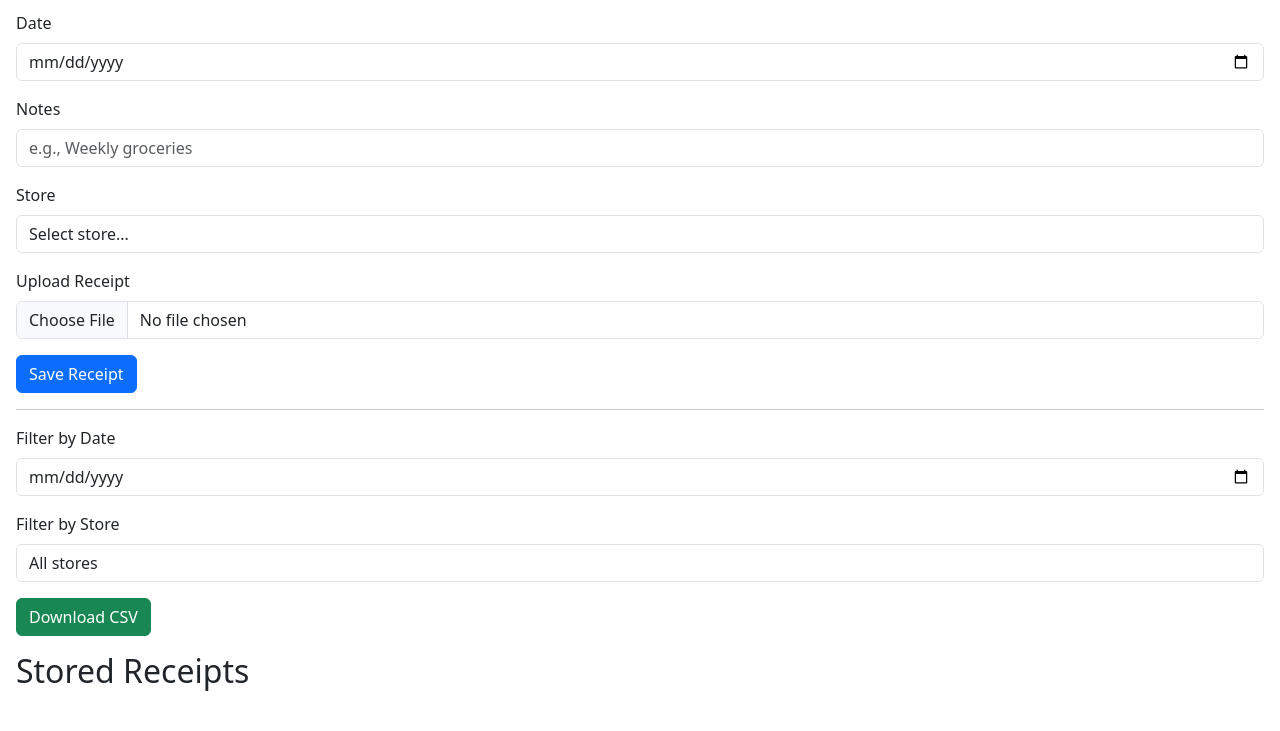
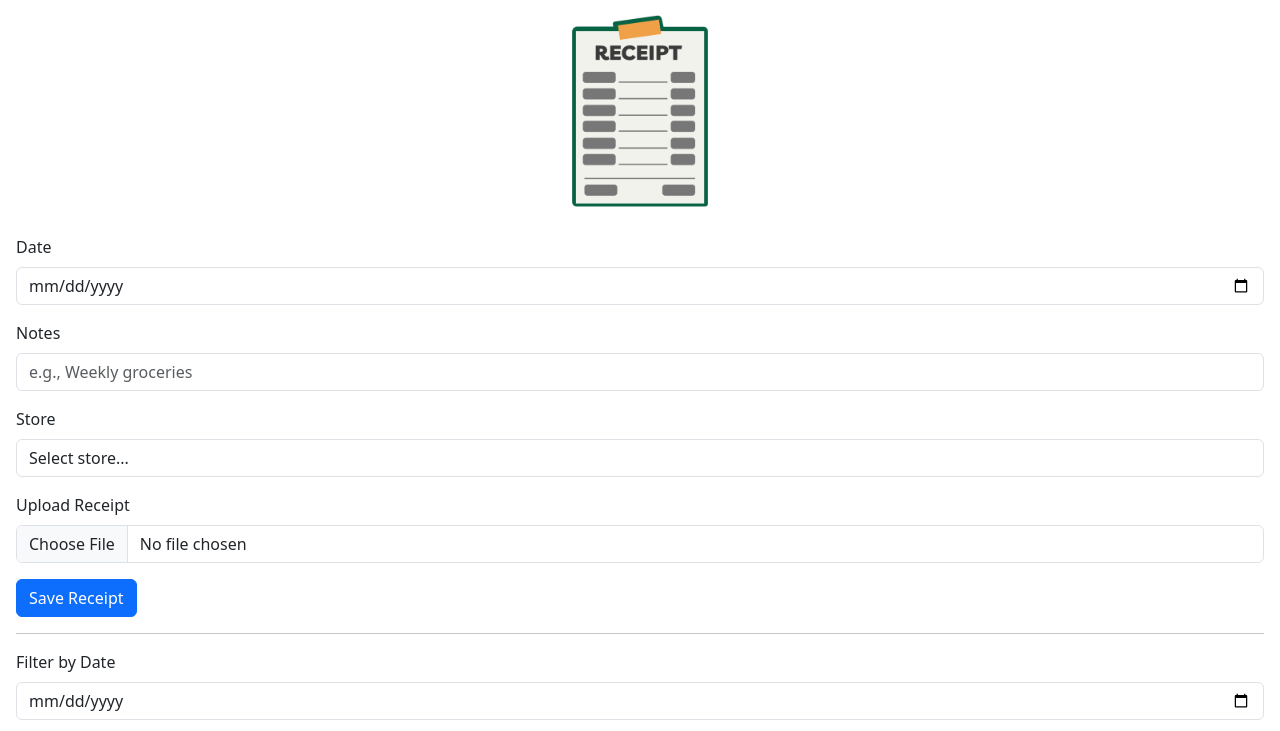
Before and after one commit to marklkm/receipt-app, a plain HTML site: page index.html in a window 1280 px wide. Shown: the part 69-800 px from the top of the page. Drawn offline with nearby package versions, Linux system fonts and the light colour scheme.

Commit message:
added an image in the h1 header

```diff
--- a/index.html
+++ b/index.html
@@ -12,6 +12,12 @@
   <body class="p-3">
     <header>
       <h1 class="mb-3">Receipt Organizer</h1>
+      <img
+        src="grocery-receipt.png"
+        class="img-fluid mx-auto d-block mb-4"
+        alt="Illustration of a receipt on a clipboard"
+        style="max-width: 200px"
+      />
     </header>
 
     <main role="main">
```
Also changed, not shown: grocery-receipt.png (added).
